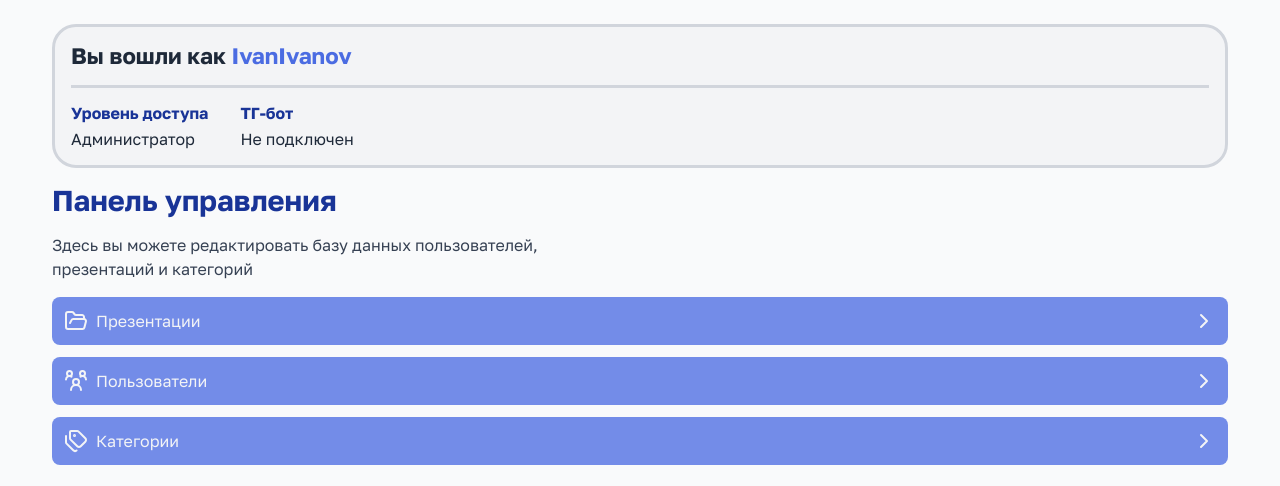
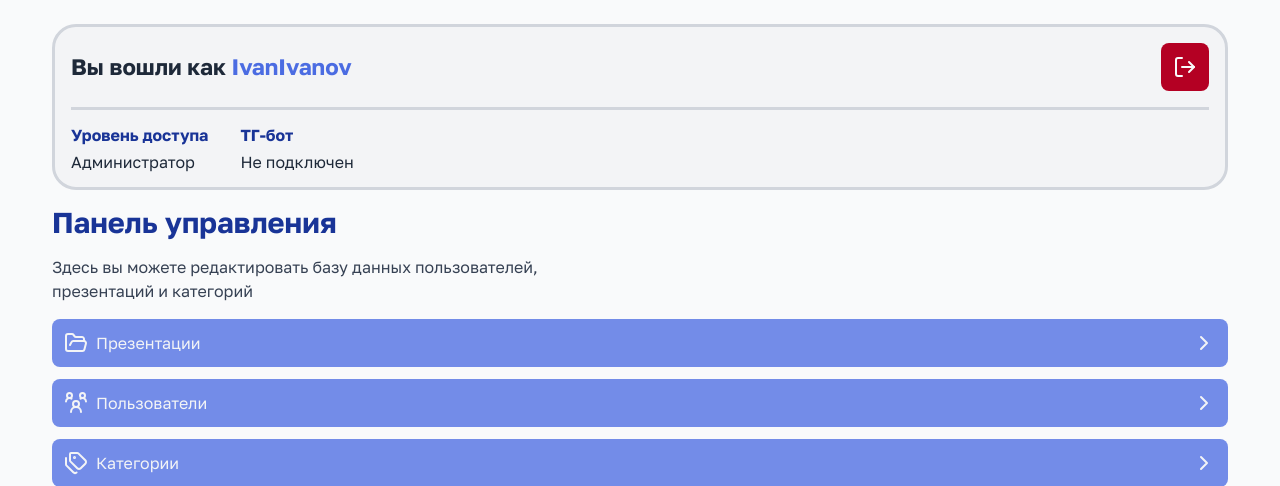
Before and after one commit to fakv8661/htmlpresent, a FastAPI app: page /admin in a window 1280 px wide. Shown: the part 77-563 px from the top of the page. Run offline with FastAPI, Linux system fonts and the light colour scheme; parts of the project's set-up code (start-up, migrations or seed data) failed here and were passed over; some libraries are stand-ins or nearby versions.

Commit message:
Добавлена кнопка выхода из аккаунта на главной странице админки

```diff
--- a/static/css/main.css
+++ b/static/css/main.css
@@ -545,11 +545,17 @@ tbody tr:last-child > th {
 }
 
 .login-info-user {
+  display: flex;
+  align-items: center;
   margin: 0 0 var(--size-m) 0;
   padding-bottom: var(--size-m);
   border-bottom: solid 3px var(--color-primary-darker);
   font-weight: bold;
   font-size: 1.4rem;
+}
+
+.login-info-user span {
+  flex-grow: 1;
 }
 
 .login-info-user strong {
@@ -602,6 +608,18 @@ tbody tr:last-child > th {
   flex-grow: 1;
   margin: 0;
 }
+
+.logout-btn {
+  background: var(--color-error);
+}
+
+.logout-btn:hover {
+  background: oklch(from var(--color-error) calc(l - 0.15) c h);
+}
+
+.logout-btn:active {
+  background: oklch(from var(--color-error) calc(l - 0.25) c h);
+}
 /* #endregion */
 
 /* Иконка формата */
--- a/templates/admin/admin_main.html
+++ b/templates/admin/admin_main.html
@@ -9,9 +9,12 @@
 {% block body %}
 <main class="main-container">
   <div class="login-info panel">
-    <p class="login-info-user">
-      Вы вошли как <strong id="user-login">{{ login }}</strong>
-    </p>
+    <div class="login-info-user">
+      <span>Вы вошли как <strong id="user-login">{{ login }}</strong></span>
+      <button type="button" class="button logout-btn" title="Выйти из аккаунта">
+        <i data-lucide="log-out"></i>
+      </button>
+    </div>
     <div class="login-info-wrapper">
       <div class="login-info-section">
         <p class="login-info-item">Уровень доступа</p>
```
